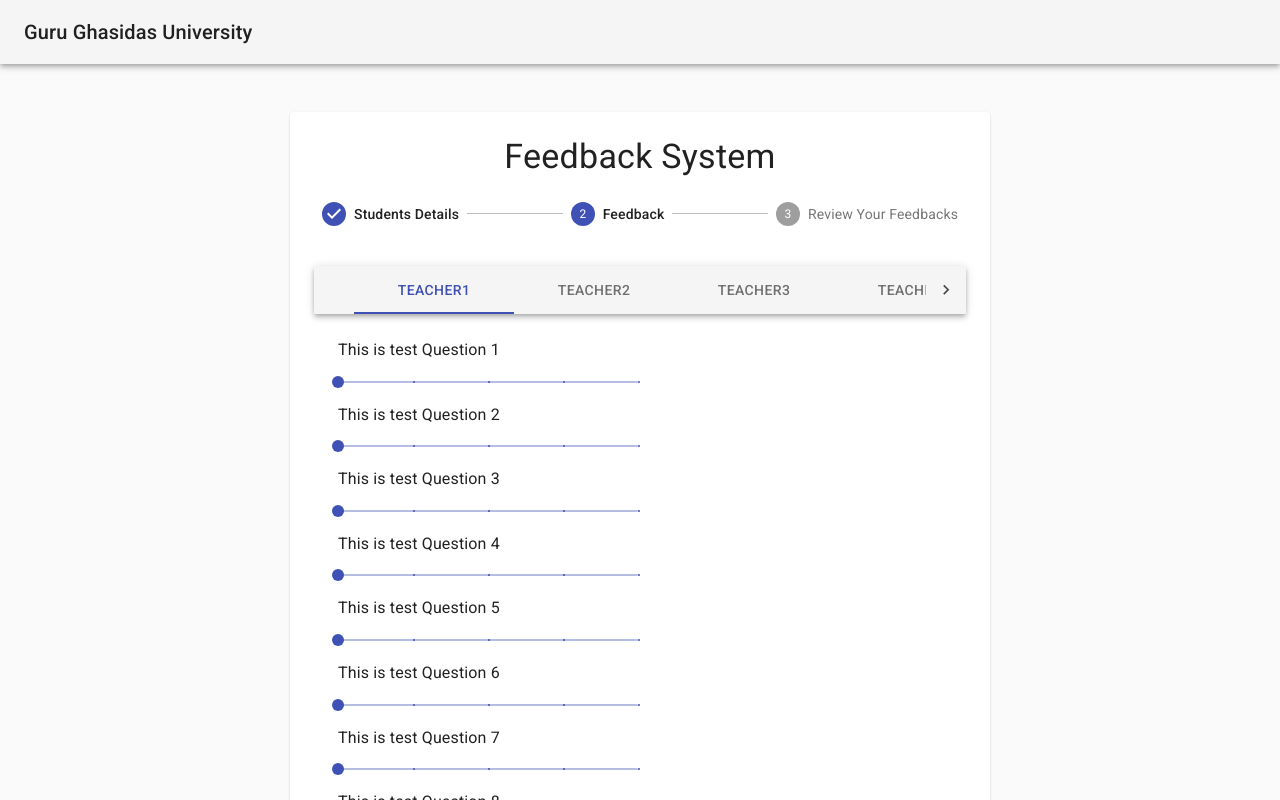
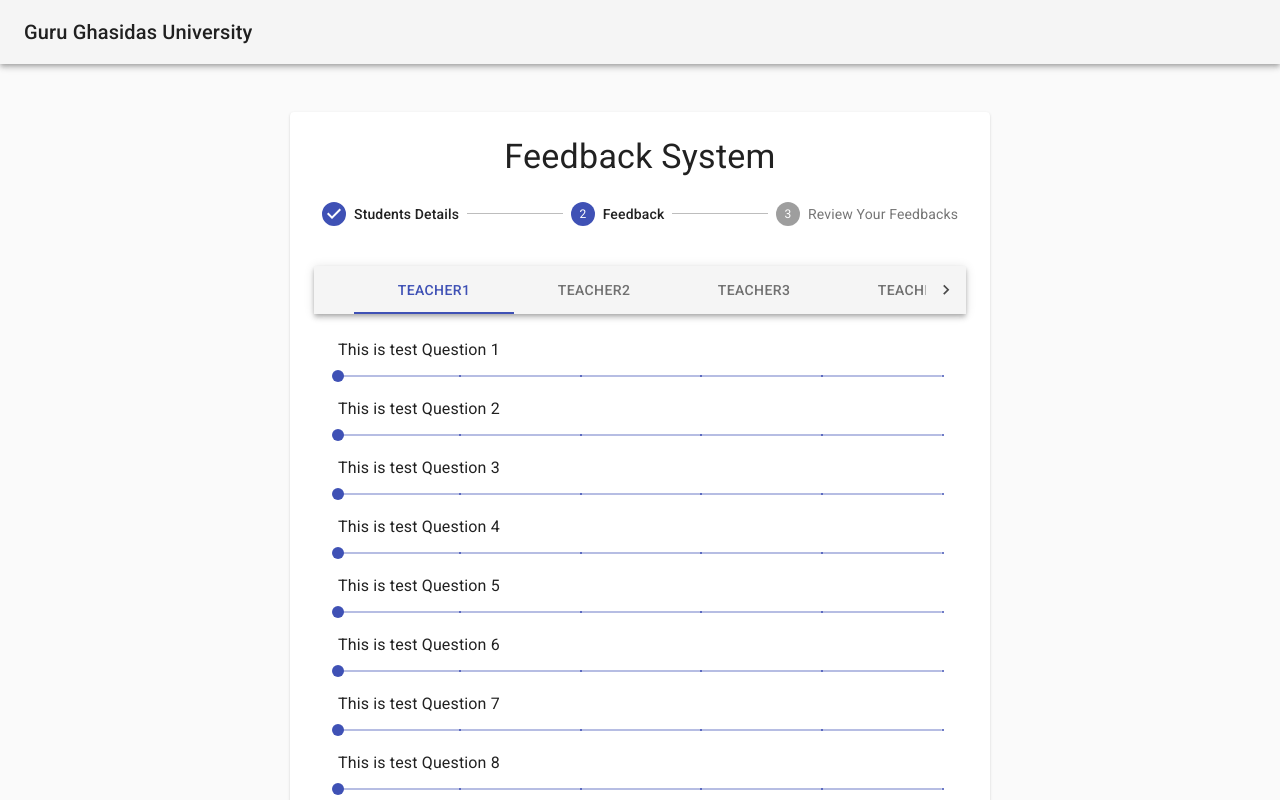
Before and after one commit to recurrenc/React-Practice, a React (Create React App) app: page / in a window 1280 px wide. Both pictures are taken after a click on the button "NEXT". Shown: the top 800 px of the page. Built offline with nearby package versions, Linux system fonts and the light colour scheme.

Commit message:
Problem occured at Slider value

```diff
--- a/src/components/MultilevelInputForm/FeedbackComponents/DiscreteSlider.js
+++ b/src/components/MultilevelInputForm/FeedbackComponents/DiscreteSlider.js
@@ -13,25 +13,32 @@ function valuetext(value) {
   return `${value}`;
 }
 
+function handleOnChange(event, value) {
+  console.log(value);
+  console.log(event);
+}
+
 function DiscreteSlider(props) {
   const classes = useStyles();
 
   return (
-    <div className={classes.root}>
-      <Typography id="discrete-slider" gutterBottom>
+    <span className={classes.root}>
+      <Typography component={"span"} id="discrete-slider" gutterBottom>
         {props.question}
       </Typography>
       <Slider
         defaultValue={0}
+        name="teacher01"
+        onChange={handleOnChange}
         getAriaValueText={valuetext}
         aria-labelledby="discrete-slider"
         valueLabelDisplay="auto"
         step={10}
         marks
-        min={10}
+        min={0}
         max={50}
       />
-    </div>
+    </span>
   );
 }
 export default DiscreteSlider;
--- a/src/components/MultilevelInputForm/MainComponents/Feedback.js
+++ b/src/components/MultilevelInputForm/MainComponents/Feedback.js
@@ -1,4 +1,4 @@
-import React from "react";
+import React, { useState } from "react";
 import PropTypes from "prop-types";
 import { makeStyles } from "@material-ui/core/styles";
 import AppBar from "@material-ui/core/AppBar";
@@ -38,6 +38,7 @@ function a11yProps(index) {
   return {
     id: `scrollable-auto-tab-${index}`,
     "aria-controls": `scrollable-auto-tabpanel-${index}`,
+    name: `teacher${index + 1}`,
   };
 }
 
@@ -63,8 +64,25 @@ const TeacherList = [
 function Feedback() {
   const classes = useStyles();
   const [value, setValue] = React.useState(0);
+  const [input, setInput] = useState([
+    {
+      teacher: "",
+      question1: "",
+      question2: "",
+      question3: "",
+      question4: "",
+      question5: "",
+      question6: "",
+      question7: "",
+      question8: "",
+      question9: "",
+      question10: "",
+      question11: "",
+    },
+  ]);
 
   const handleChange = (event, newValue) => {
+    console.log(event.target);
     setValue(newValue);
   };
 
@@ -80,8 +98,8 @@ function Feedback() {
           scrollButtons="auto"
           aria-label="scrollable auto tabs example"
         >
-          {TeacherList.map((name, i) => {
-            return <Tab key={i} label={name} {...a11yProps(i)} />;
+          {TeacherList.map((Name, i) => {
+            return <Tab key={i} label={Name} {...a11yProps(i)} />;
           })}
         </Tabs>
       </AppBar>
@@ -90,7 +108,7 @@ function Feedback() {
         return (
           <TabPanel key={i} value={value} index={i}>
             {Question.map((question, j) => {
-              return <DiscreteSlider key={j} question={question} />;
+              return <DiscreteSlider key={j} Key={j} question={question} />;
             })}
           </TabPanel>
         );
```
